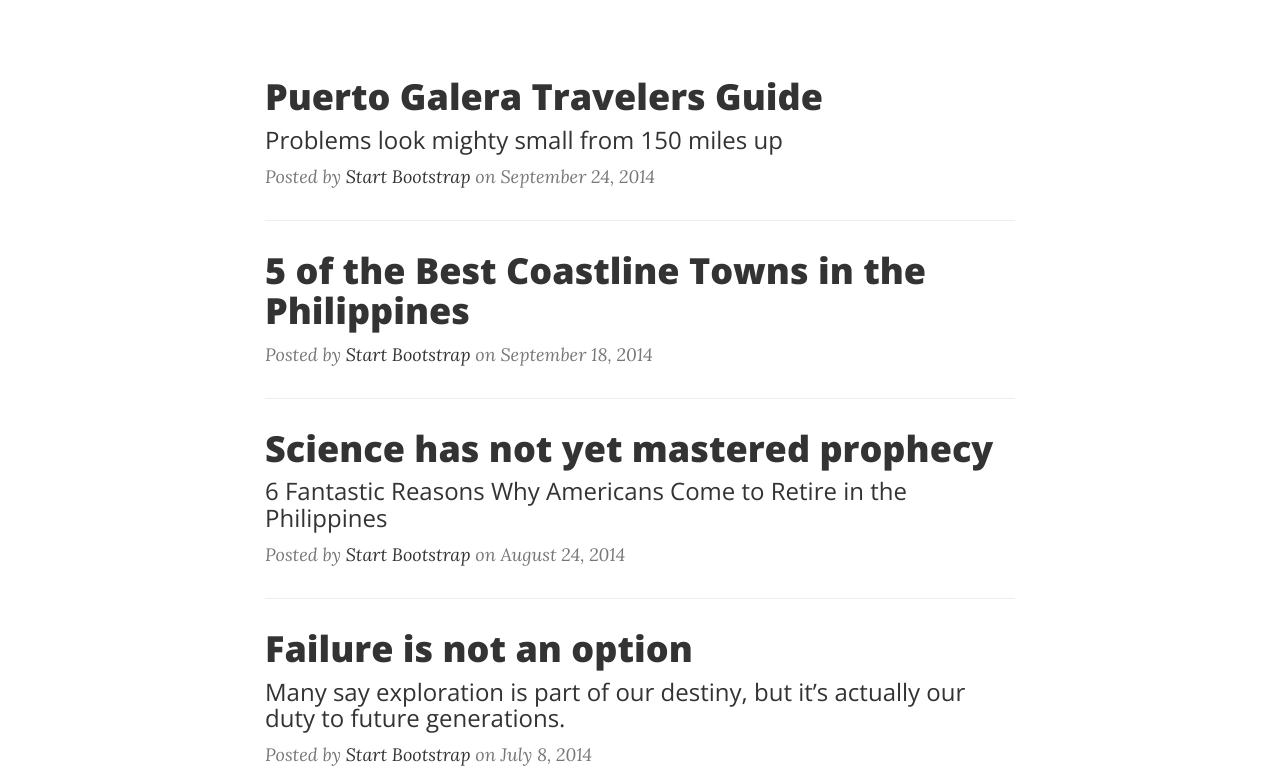
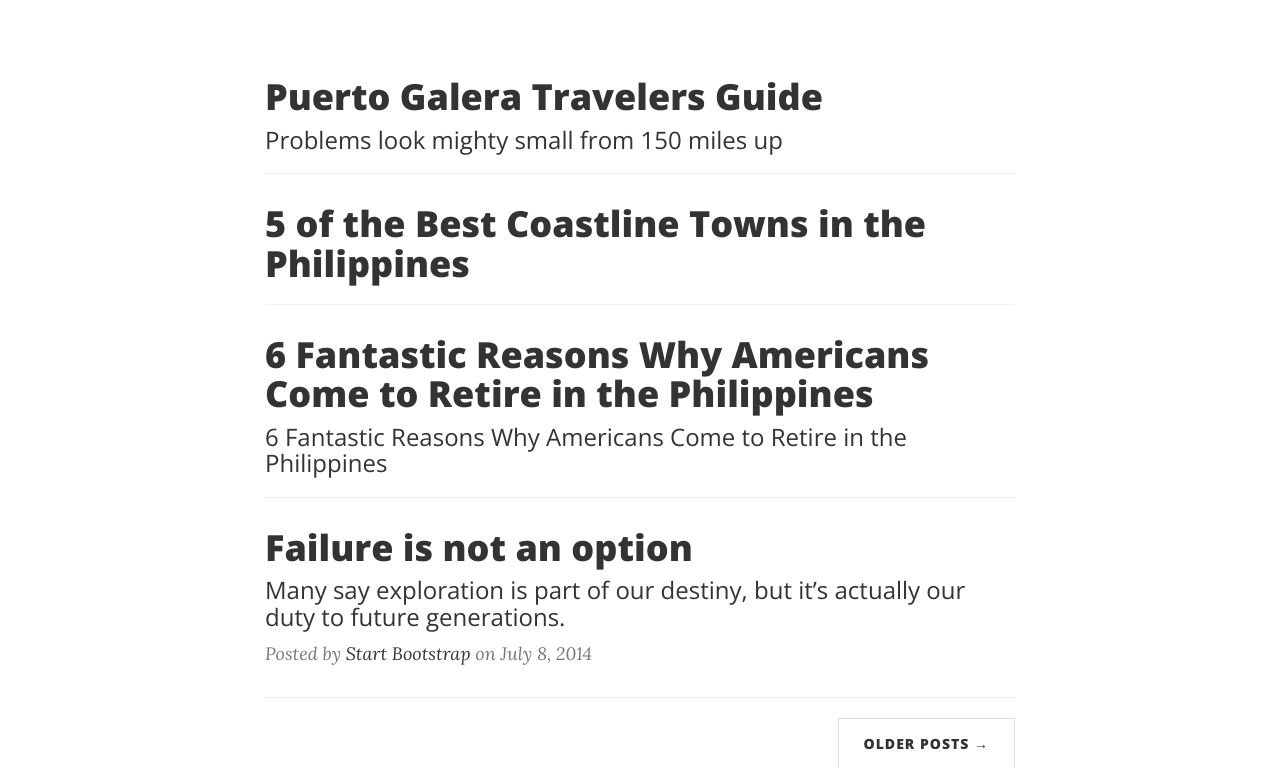
Before and after one commit to zsandra/Blog, a website: page index.html in a window 1280 px wide. Shown: the part 451-1219 px from the top of the page. Drawn offline with nearby package versions, Linux system fonts and the light colour scheme.

Commit message:
Update index.html

```diff
--- a/index.html
+++ b/index.html
@@ -96,7 +96,7 @@
                             Problems look mighty small from 150 miles up
                         </h3>
                     </a>
-                    <p class="post-meta">Posted by <a href="#">Start Bootstrap</a> on September 24, 2014</p>
+
                 </div>
                 <hr>
                 <div class="post-preview">
@@ -105,19 +105,19 @@
                          5 of the Best Coastline Towns in the Philippines
                         </h2>
                     </a>
-                    <p class="post-meta">Posted by <a href="#">Start Bootstrap</a> on September 18, 2014</p>
+
                 </div>
                 <hr>
                 <div class="post-preview">
                     <a href="post.html">
                         <h2 class="post-title">
-                            Science has not yet mastered prophecy
+                            6 Fantastic Reasons Why Americans Come to Retire in the Philippines
                         </h2>
                         <h3 class="post-subtitle">
                             6 Fantastic Reasons Why Americans Come to Retire in the Philippines
                         </h3>
                     </a>
-                    <p class="post-meta">Posted by <a href="#">Start Bootstrap</a> on August 24, 2014</p>
+
                 </div>
                 <hr>
                 <div class="post-preview">
```
